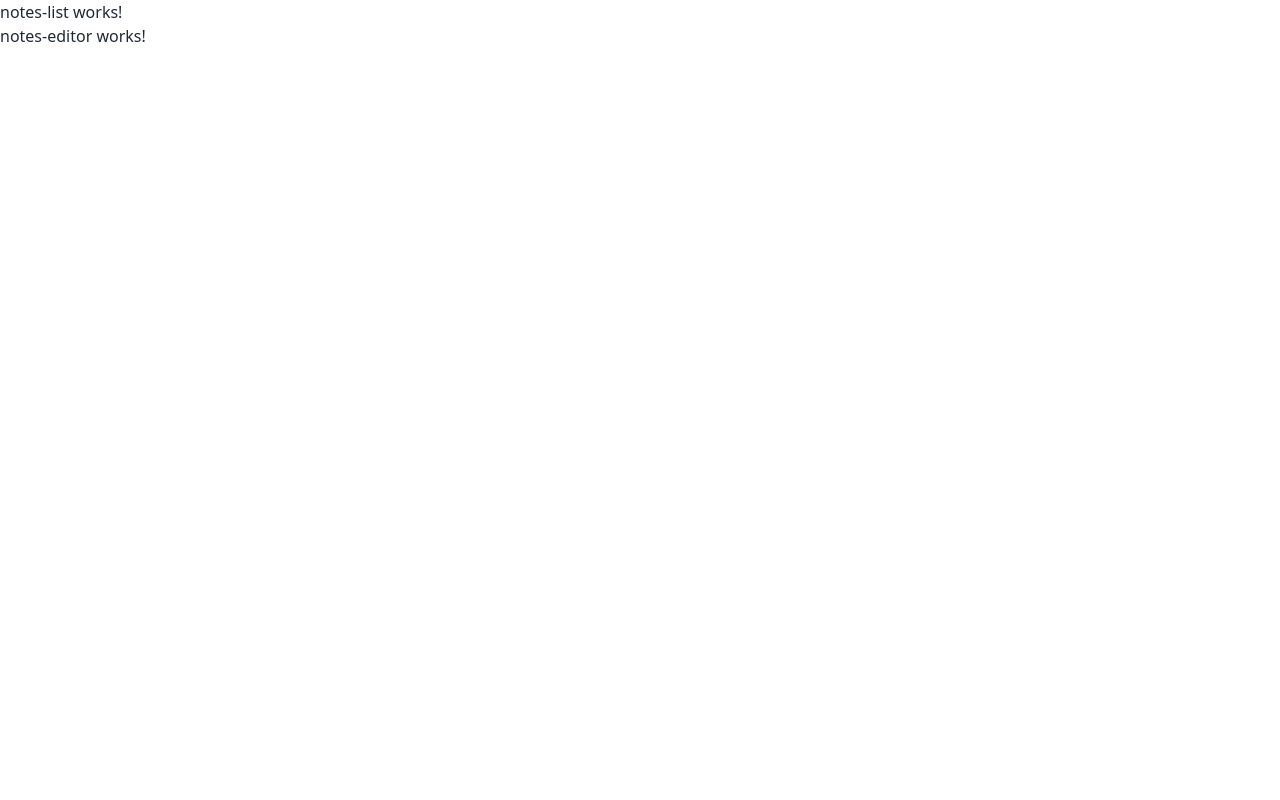
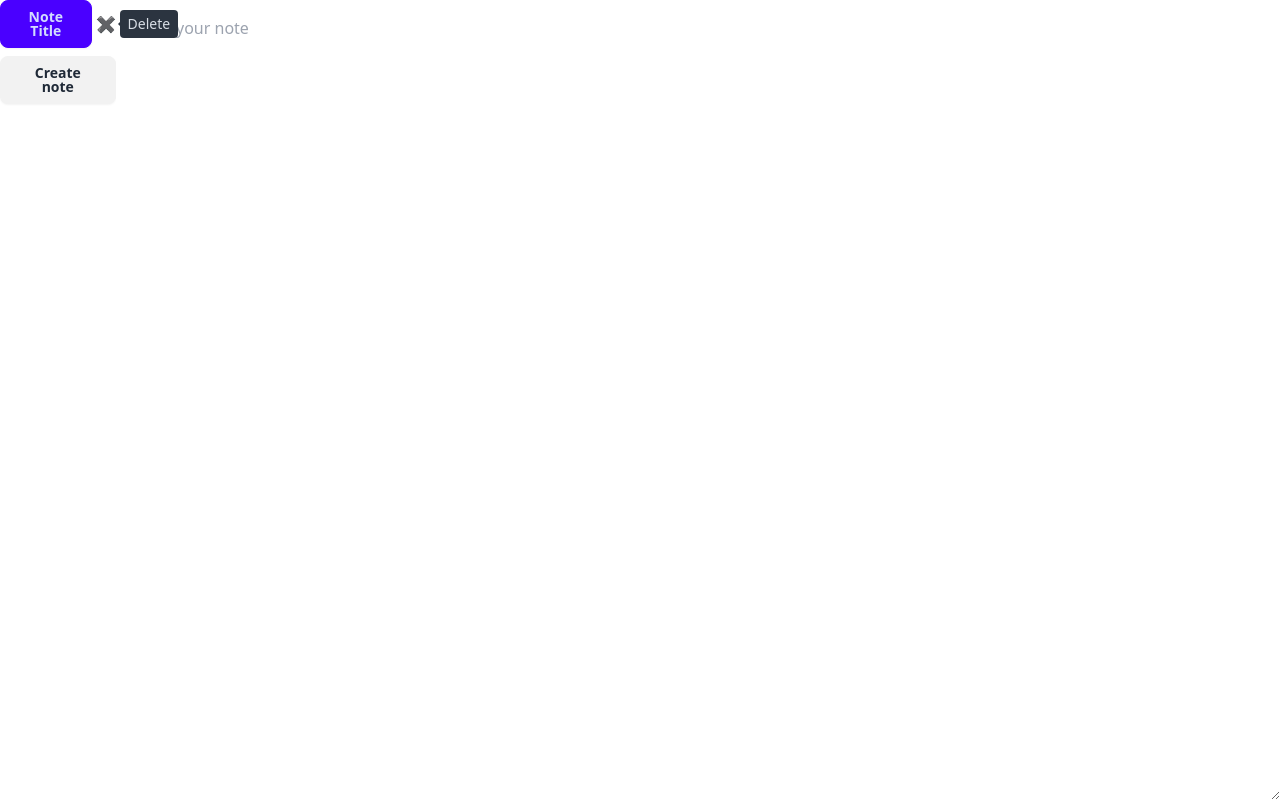
Before and after one commit to mariovyord/simple-notes, an Angular app: page / in a window 1280 px wide. Built offline with nearby package versions, Linux system fonts and the light colour scheme.

Commit message:
update components

```diff
--- /dev/null
+++ b/src/app/notes/components/note-card/note-card.component.css
@@ -0,0 +1,3 @@
+:host {
+  @apply flex gap-1;
+}
--- /dev/null
+++ b/src/app/notes/components/note-card/note-card.component.html
@@ -0,0 +1,7 @@
+<button class="btn btn-primary flex-1 justify-start">Note Title</button>
+<div
+  class="tooltip tooltip-open tooltip-right flex justify-center items-center"
+  data-tip="Delete"
+>
+  <button>&#10006;</button>
+</div>
--- /dev/null
+++ b/src/app/notes/components/notes-editor/notes-editor.component.css
@@ -0,0 +1,3 @@
+:host {
+  @apply w-full h-full;
+}
--- a/src/app/notes/components/notes-editor/notes-editor.component.html
+++ b/src/app/notes/components/notes-editor/notes-editor.component.html
@@ -1 +1 @@
-<p>notes-editor works!</p>
+<textarea class="w-full h-full p-4" placeholder="Write your note"></textarea>
--- /dev/null
+++ b/src/app/notes/components/notes-list/notes-list.component.css
@@ -0,0 +1,3 @@
+:host {
+  @apply w-[320px] p-2;
+}
--- a/src/app/notes/components/notes-list/notes-list.component.html
+++ b/src/app/notes/components/notes-list/notes-list.component.html
@@ -1 +1,4 @@
-<p>notes-list works!</p>
+<div key="{x.id}" class="mb-2">
+  <app-note-card></app-note-card>
+</div>
+<button class="btn w-full justify-start">Create note</button>
--- a/src/app/notes/components/notes-list/notes-list.component.ts
+++ b/src/app/notes/components/notes-list/notes-list.component.ts
@@ -1,9 +1,10 @@
 import { Component } from '@angular/core';
+import { NoteCardComponent } from '../note-card/note-card.component';
 
 @Component({
   selector: 'app-notes-list',
   standalone: true,
-  imports: [],
+  imports: [NoteCardComponent],
   templateUrl: './notes-list.component.html',
 })
 export class NotesListComponent {}
--- /dev/null
+++ b/src/app/notes/notes.component.css
@@ -0,0 +1,3 @@
+:host {
+  @apply h-screen overflow-hidden flex;
+}
--- a/src/app/notes/notes.component.html
+++ b/src/app/notes/notes.component.html
@@ -1,5 +1,2 @@
-<div className="h-screen overflow-hidden flex">
-  <app-notes-list></app-notes-list>
-
-  <app-notes-editor></app-notes-editor>
-</div>
+<app-notes-list></app-notes-list>
+<app-notes-editor></app-notes-editor>
```
Also changed, not shown: src/app/notes/components/note-card/note-card.component.ts (added, +10 -0 lines), src/app/notes/components/notes-editor/notes-editor.component.ts (+4 -3 lines), src/app/notes/notes.component.ts (+6 -5 lines), 1 other file (tests, documents, lock files or other folders).
